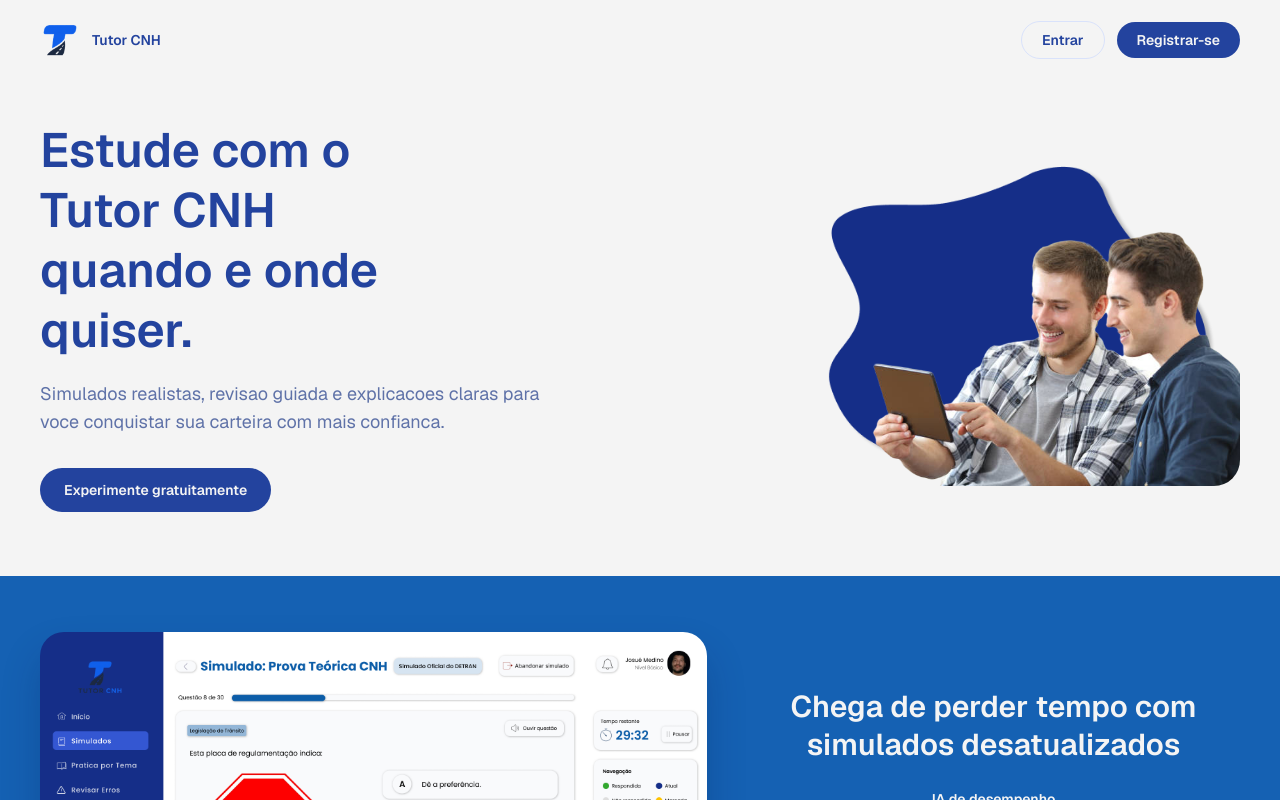
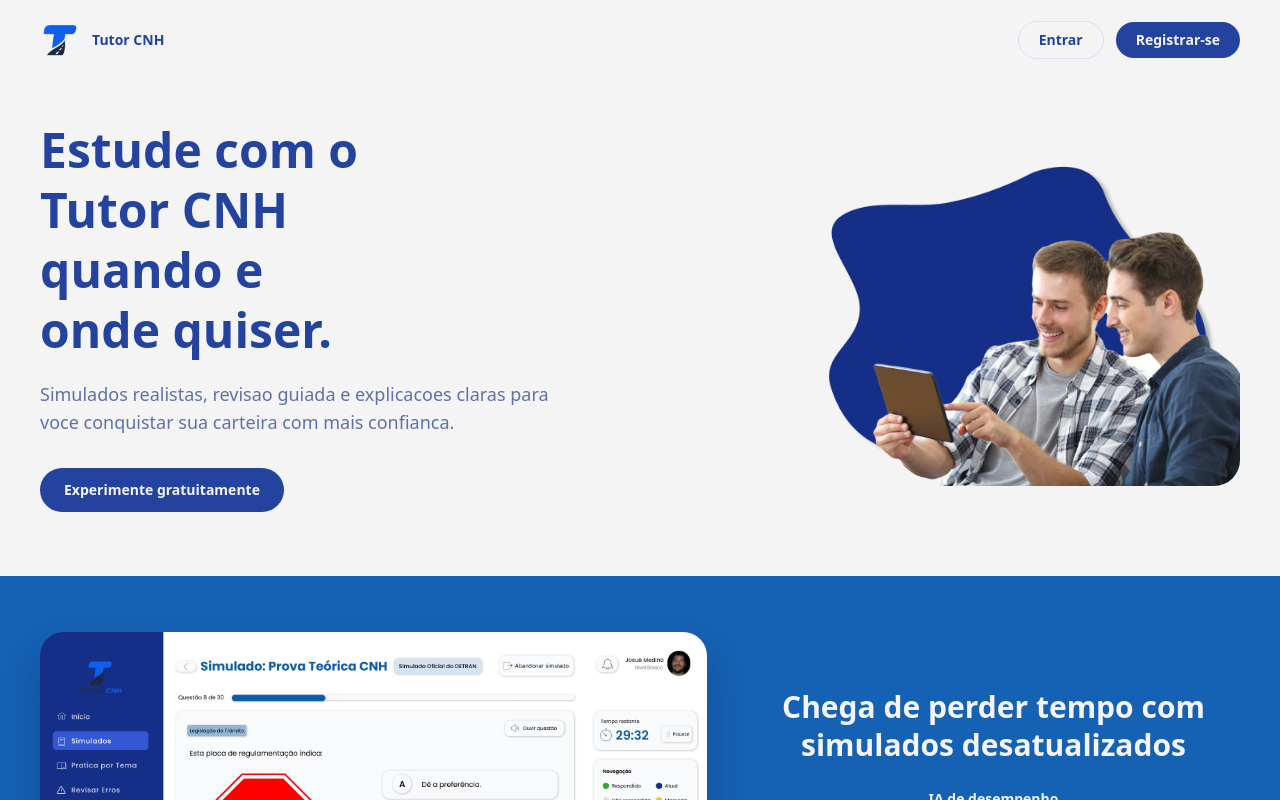
Before and after one commit to JosueMedino01/gestao-projeto-ufal, a Next.js app: page / in a window 1280 px wide. Shown: the top 800 px of the page. Built offline with nearby package versions, Linux system fonts and the light colour scheme.

Commit message:
Add files via upload

```diff
--- a/app/layout.tsx
+++ b/app/layout.tsx
@@ -19,17 +19,12 @@ export const metadata: Metadata = {
 
 export default function RootLayout({
   children,
-}: Readonly<{
+}: {
   children: React.ReactNode;
-}>) {
+}) {
   return (
-    <html
-      lang="pt-BR"
-      className={`${geistSans.variable} ${geistMono.variable} h-full antialiased`}
-    >
-      <body className="min-h-screen bg-background font-sans text-foreground">
-        {children}
-      </body>
+    <html lang="pt-BR">
+      <body>{children}</body>
     </html>
   );
 }
```
